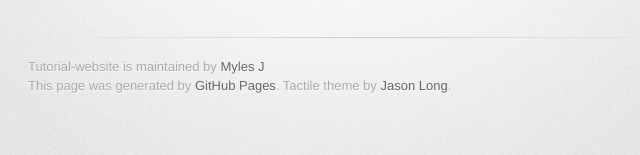
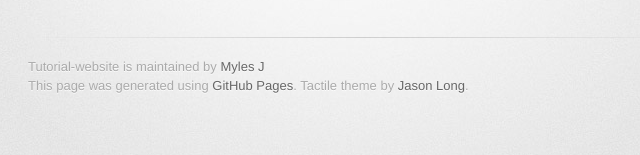
Before and after one commit to myulz/tutorial-website, a plain HTML site: page index.html in a window 1280 px wide. Shown: the part 359-514 px from the top of the page, 302-942 px from the left. Drawn offline with Linux system fonts and the light colour scheme; a web font is replaced by a local one.

```diff
--- a/index.html
+++ b/index.html
@@ -41,7 +41,7 @@
 
         <footer>
           Tutorial-website is maintained by <a href="https://github.com/myulz">Myles J</a><br>
-          This page was generated by <a href="https://pages.github.com">GitHub Pages</a>. Tactile theme by <a href="https://twitter.com/jasonlong">Jason Long</a>.
+          This page was generated using <a href="https://pages.github.com">GitHub Pages</a>. Tactile theme by <a href="https://twitter.com/jasonlong">Jason Long</a>.
         </footer>
 
 
```
